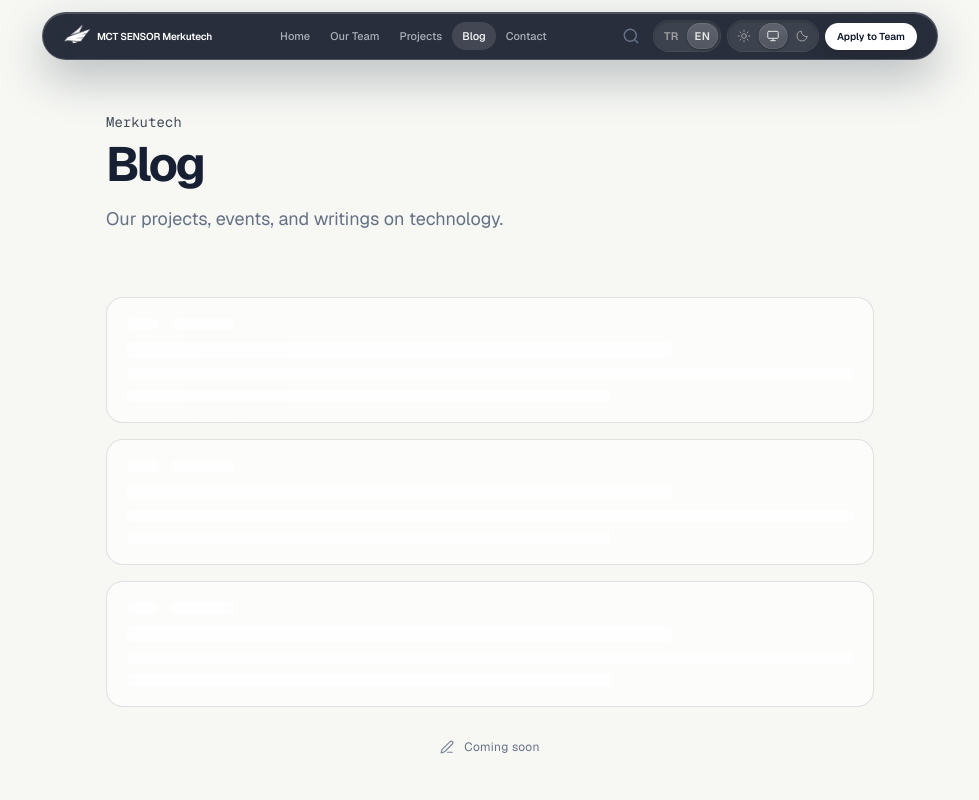
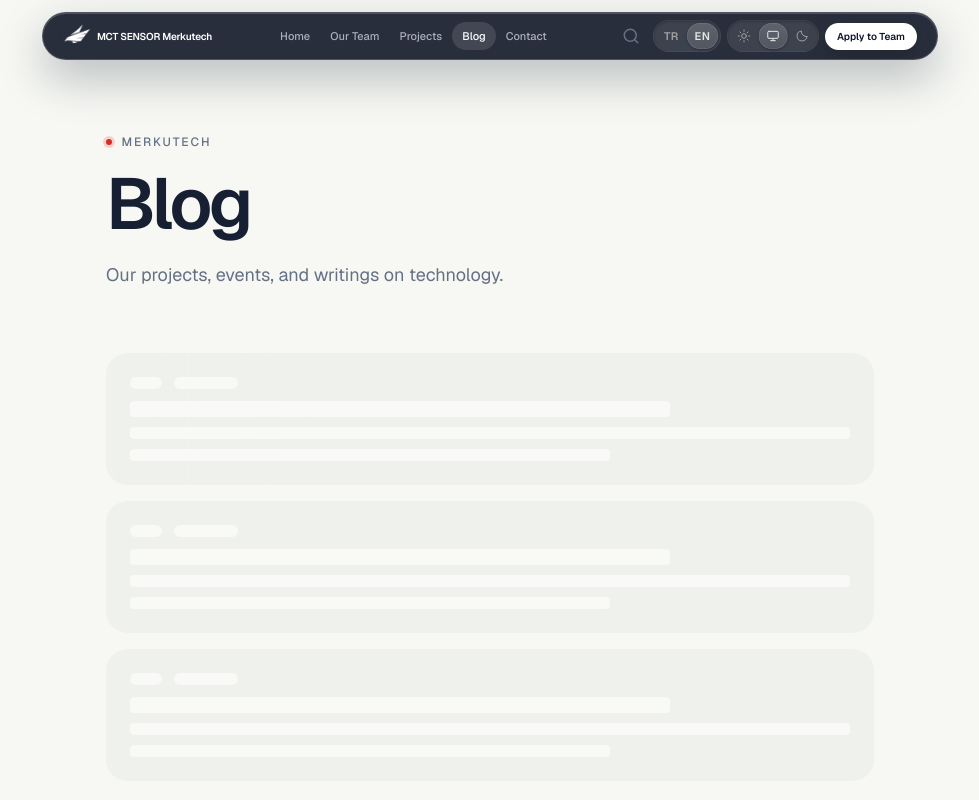
Before and after one commit to Merkutech/merkutech.github.io, a Next.js app: page /blog in a window 1280 px wide. Shown: the top 800 px of the page, without its empty margins (150-1129 px from the left). Built offline with nearby package versions, Linux system fonts and the light colour scheme.

Commit message:
style(pages): consistent page headers on blog, team and contact
- Shared Geist headline size and tracking for page titles
- Blog uses the eyebrow label and soft placeholder cards without borders

```diff
--- a/app/blog/page.tsx
+++ b/app/blog/page.tsx
@@ -17,7 +17,7 @@ function GhostCard({ index }: { index: number }) {
       initial={{ opacity: 0, y: 20 }}
       animate={inView ? { opacity: 1, y: 0 } : {}}
       transition={{ duration: 0.5, delay: 0.15 + index * 0.1, ease: easeOut }}
-      className="relative overflow-hidden rounded-xl border border-white/[0.06] bg-white/[0.015] p-5"
+      className="relative overflow-hidden rounded-2xl bg-foreground/[0.03] p-6"
     >
       <motion.div
         className="absolute inset-0 bg-gradient-to-r from-transparent via-white/[0.02] to-transparent"
@@ -41,20 +41,18 @@ export default function BlogPage() {
   const { language } = useLanguage();
 
   return (
-    <div className="min-h-screen pt-28 pb-20 px-4">
+    <div className="min-h-screen pt-28 sm:pt-32 pb-24 px-5 sm:px-8">
       <div className="max-w-3xl mx-auto">
         <motion.div
           initial={{ opacity: 0, y: 20 }}
           animate={{ opacity: 1, y: 0 }}
           transition={{ duration: 0.6, ease: easeOut }}
         >
-          <p className="text-sm font-mono text-primary/80 mb-2">
-            {language === "tr" ? "Merkutech" : "Merkutech"}
-          </p>
-          <h1 className="text-4xl sm:text-5xl font-bold text-white mb-4 tracking-tighter">
+          <p className="eyebrow">Merkutech</p>
+          <h1 className="mt-4 mb-5 text-5xl sm:text-6xl lg:text-7xl font-semibold tracking-[-0.045em] text-foreground">
             {language === "tr" ? "Blog" : "Blog"}
           </h1>
-          <p className="text-neutral-400 text-lg max-w-xl leading-relaxed">
+          <p className="text-muted-foreground text-lg max-w-xl leading-relaxed">
             {language === "tr"
               ? "Projelerimiz, etkinliklerimiz ve teknoloji üzerine yazılarımız."
               : "Our projects, events, and writings on technology."}
--- a/app/iletisim/page.tsx
+++ b/app/iletisim/page.tsx
@@ -92,10 +92,10 @@ export default function IletisimPage() {
           <span className="eyebrow">
             {t.contact.label}
           </span>
-          <h1 className="text-3xl sm:text-4xl md:text-5xl lg:text-6xl font-bold text-white tracking-tighter mt-3 mb-3 sm:mb-4">
+          <h1 className="text-4xl sm:text-5xl lg:text-6xl font-semibold tracking-[-0.045em] text-foreground mt-4 mb-3 sm:mb-4">
             {t.contact.title}
           </h1>
-          <p className="text-xs sm:text-sm text-neutral-500 mb-5 sm:mb-12 leading-relaxed hidden sm:block">
+          <p className="text-sm text-muted-foreground mb-5 sm:mb-10 leading-relaxed hidden sm:block">
             {t.contact.description}
           </p>
 
--- a/app/team/page.tsx
+++ b/app/team/page.tsx
@@ -113,7 +113,7 @@ export default function TeamPage() {
           className="max-w-2xl"
         >
           <p className="eyebrow">{c.label}</p>
-          <h1 className="mt-4 text-5xl sm:text-6xl font-bold tracking-tighter text-foreground">{c.title}</h1>
+          <h1 className="mt-4 text-5xl sm:text-6xl lg:text-7xl font-semibold tracking-[-0.045em] text-foreground">{c.title}</h1>
           <p className="mt-4 text-base sm:text-lg text-muted-foreground leading-relaxed">{c.description}</p>
         </motion.header>
 
```
